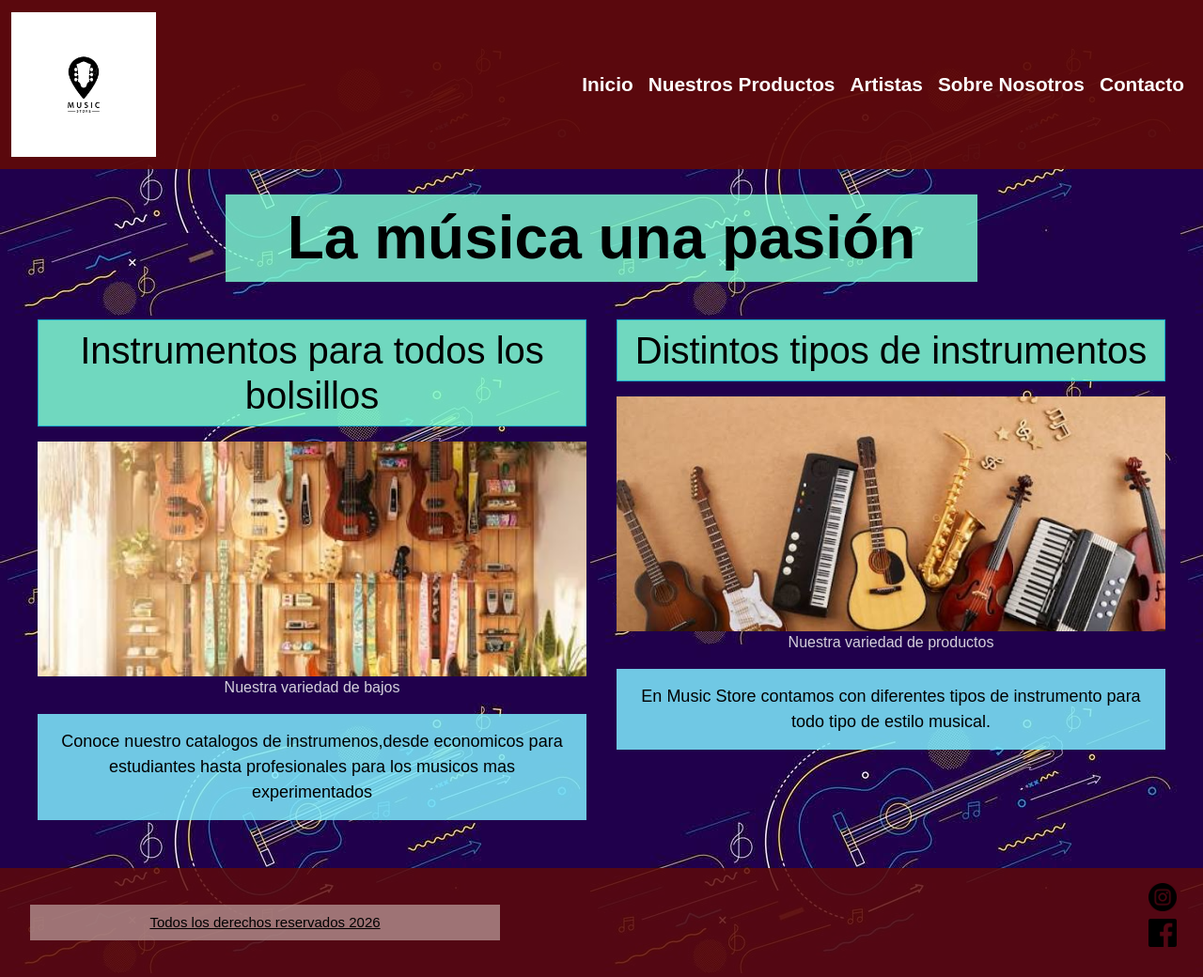
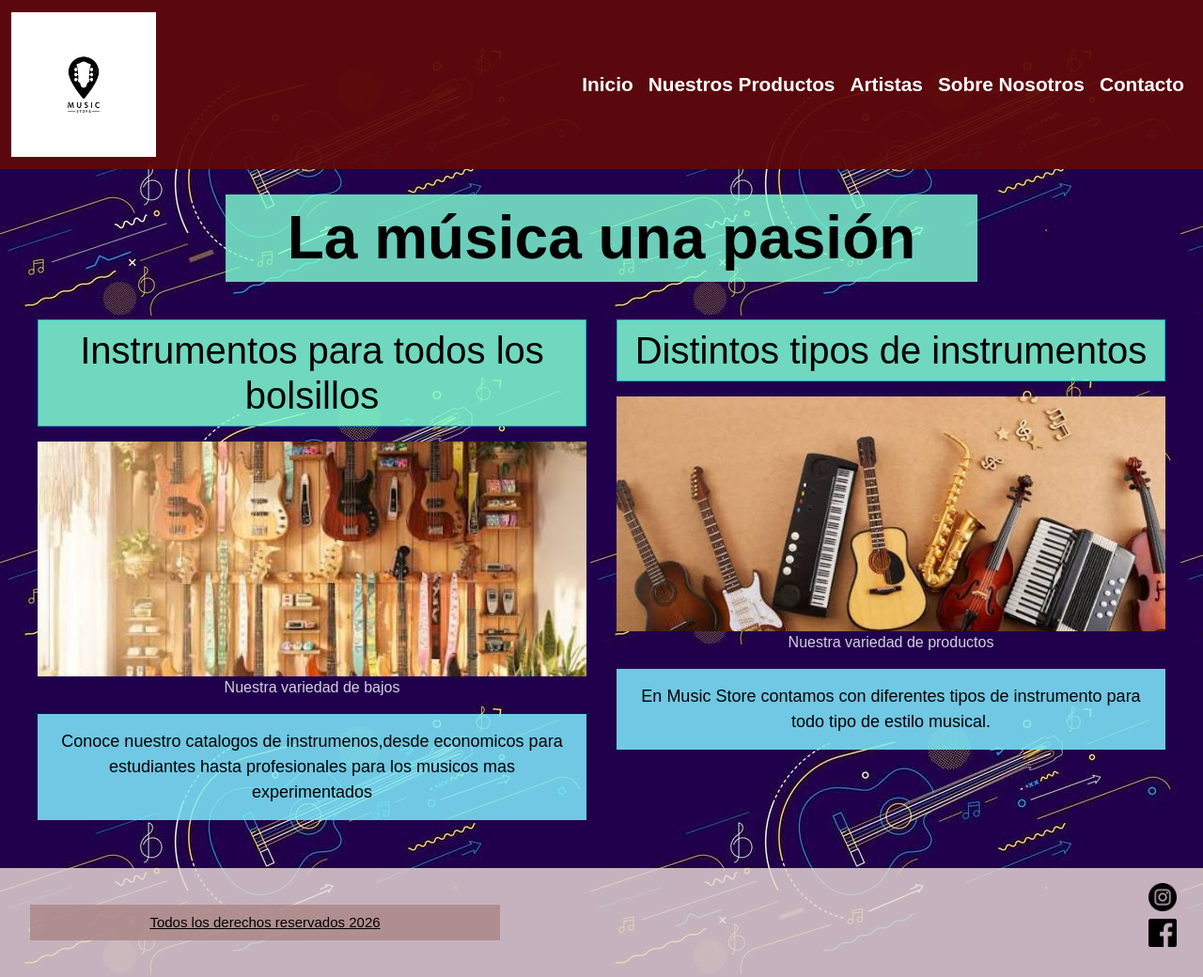
Before and after one commit to rodri20snd/coder-entregable-5-git, a plain HTML site: page index.html in a window 1280 px wide. Shown: the whole page at 94% size. Drawn offline with nearby package versions, Linux system fonts and the light colour scheme; a web font is replaced by a local one.

Commit message:
cambio de color en footer

```diff
--- a/css/style.css
+++ b/css/style.css
@@ -224,7 +224,7 @@ footer {font-family:"Stack Sans Headline", sans-serif;
  font-style: normal;
  font-size: 15px;
  text-decoration: underline;
- background-color: rgba(94, 9, 9, 0.836);
+ background-color: rgba(230, 213, 213, 0.836);
  width: 100%;
  padding: 1rem 2rem;
  display: flex;
```
